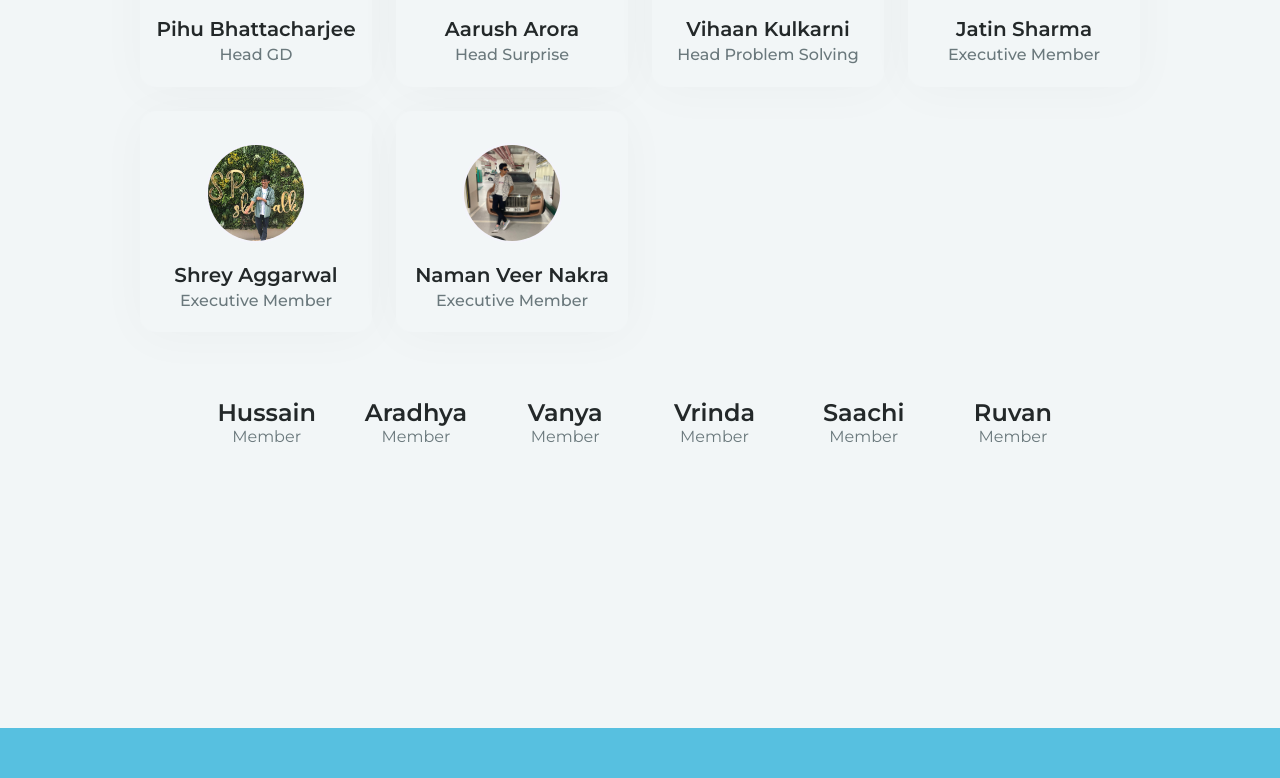
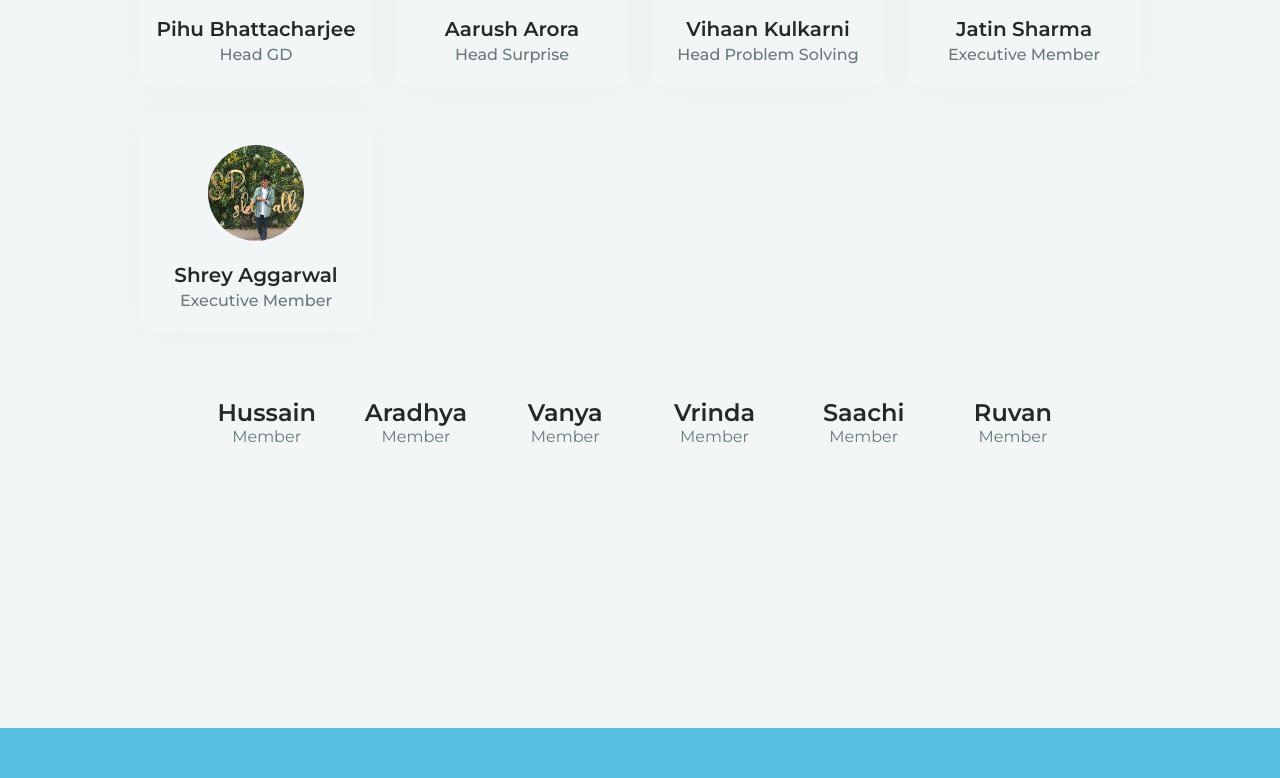
Before and after one commit to tijilchhabra1729/vortex2022, a plain HTML site: page members.html in a window 1280 px wide. Shown: the part 1156-1934 px from the top of the page. Drawn offline with nearby package versions, Linux system fonts and the light colour scheme; some packages are replaced by stand-ins of ours.

Commit message:
Update members.html

```diff
--- a/members.html
+++ b/members.html
@@ -226,14 +226,6 @@
                         <span class="card__profession">Executive Member</span>
                     </div>
                 </div>
-                <div class="card__glass">
-                    <img src="img/naman.jpg" alt="" class="card__img">
-
-                    <div class="card__data">
-                        <h3 class="card__title">Naman Veer Nakra</h3>
-                        <span class="card__profession">Executive Member</span>
-                    </div>
-                </div>
 
             </div>
         </section>
```
